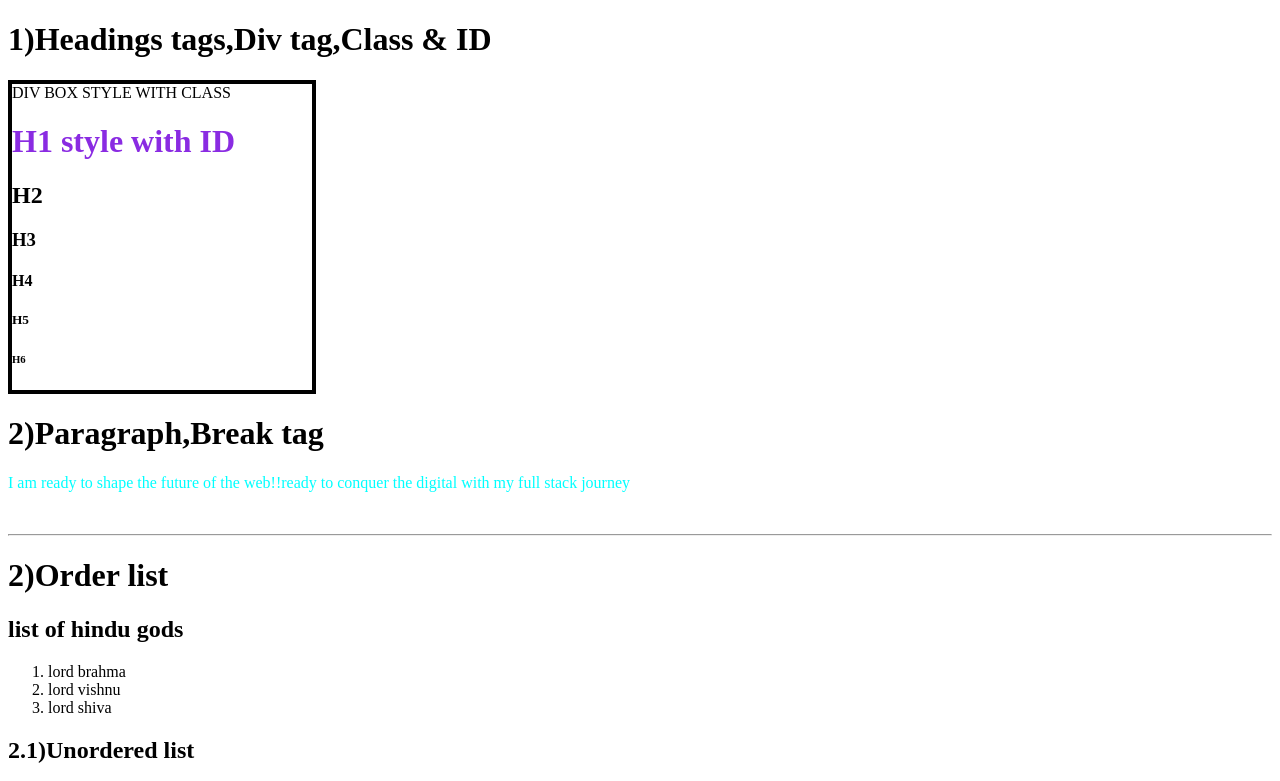
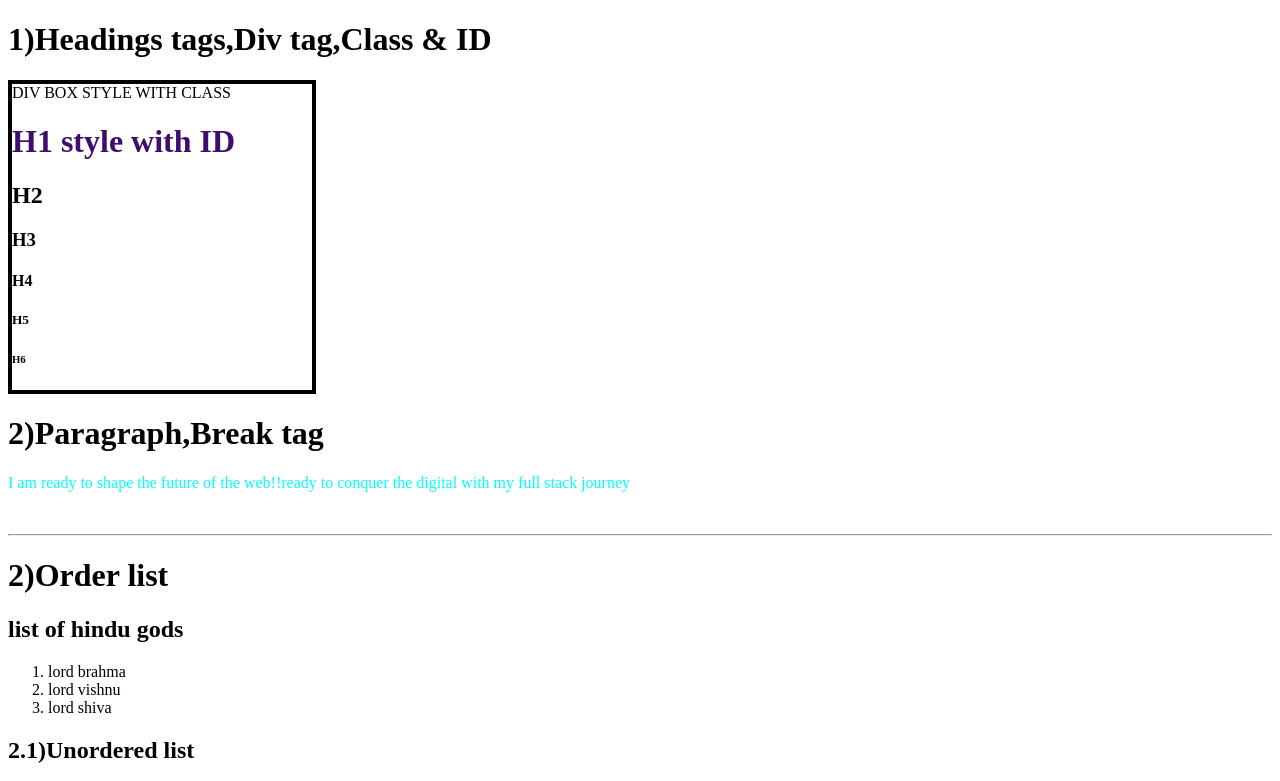
Before and after one commit to Dk74041mehta/HTML-by-Dilip-Mehta, a plain HTML site: page Basic1.htm in a window 1280 px wide. Shown: the top 781 px of the page. Drawn offline with Linux system fonts and the light colour scheme.

Commit message:
"Nothing change"

```diff
--- a/Basic1.htm
+++ b/Basic1.htm
@@ -20,7 +20,7 @@
         }
 
         #red {
-          color: blueviolet;
+          color: rgb(63, 14, 109);
         }
       </style>
 </head>
```
